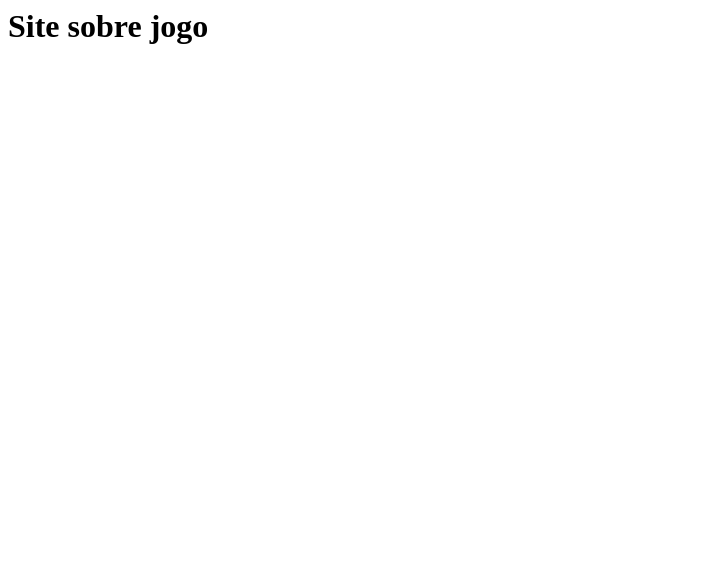
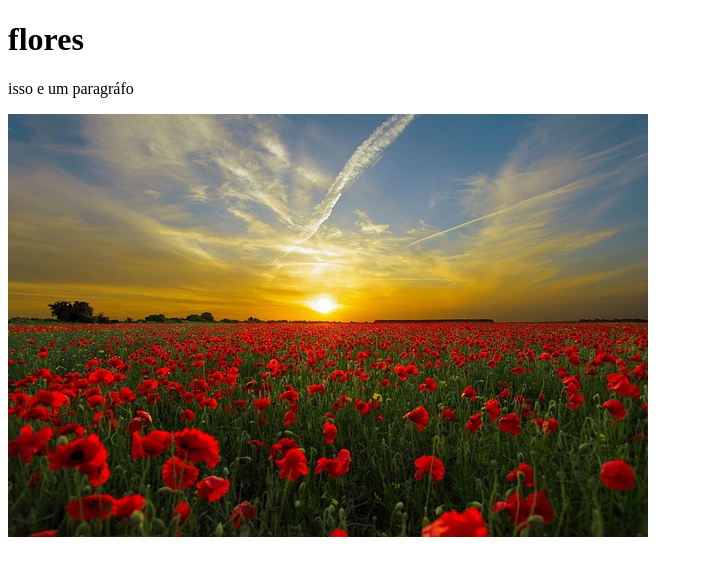
Before and after one commit to erikataraciukgomes-commits/erika, a plain HTML site: page index.html in a window 1280 px wide. Shown: the whole page, without its empty margins (0-703 px from the left). Drawn offline with Linux system fonts and the light colour scheme.

Commit message:
alteracao1

```diff
--- a/index.html
+++ b/index.html
@@ -1 +1,11 @@
-<h1> Site sobre jogo</h1>
+<!DOCTYPE html>
+<html>
+    <head>
+        <title>flores</title>
+    </head>
+    <body>
+        <h1>flores</h1>
+        <p>isso e um paragráfo</p>
+        <img src="sunset-815270_640.jpg"
+    </body>
+</html>
```
Also changed, not shown: sunset-815270_640.jpg (added).
